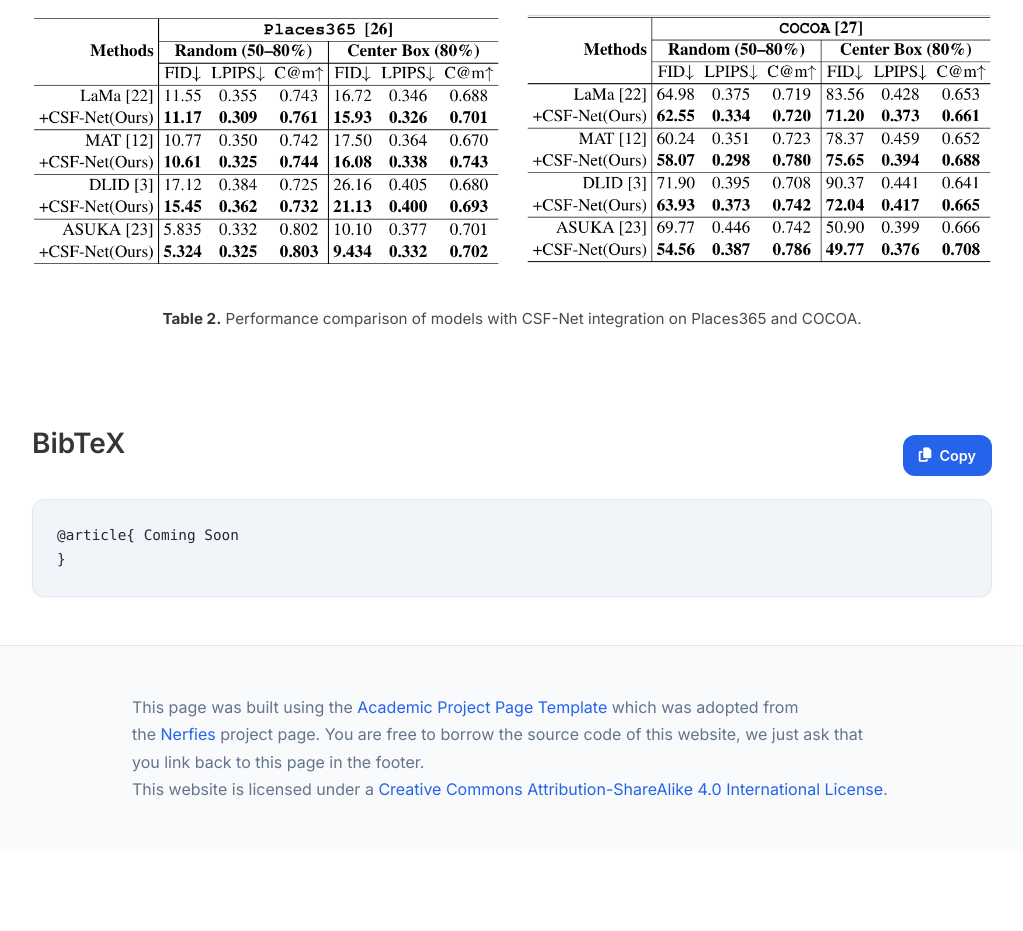
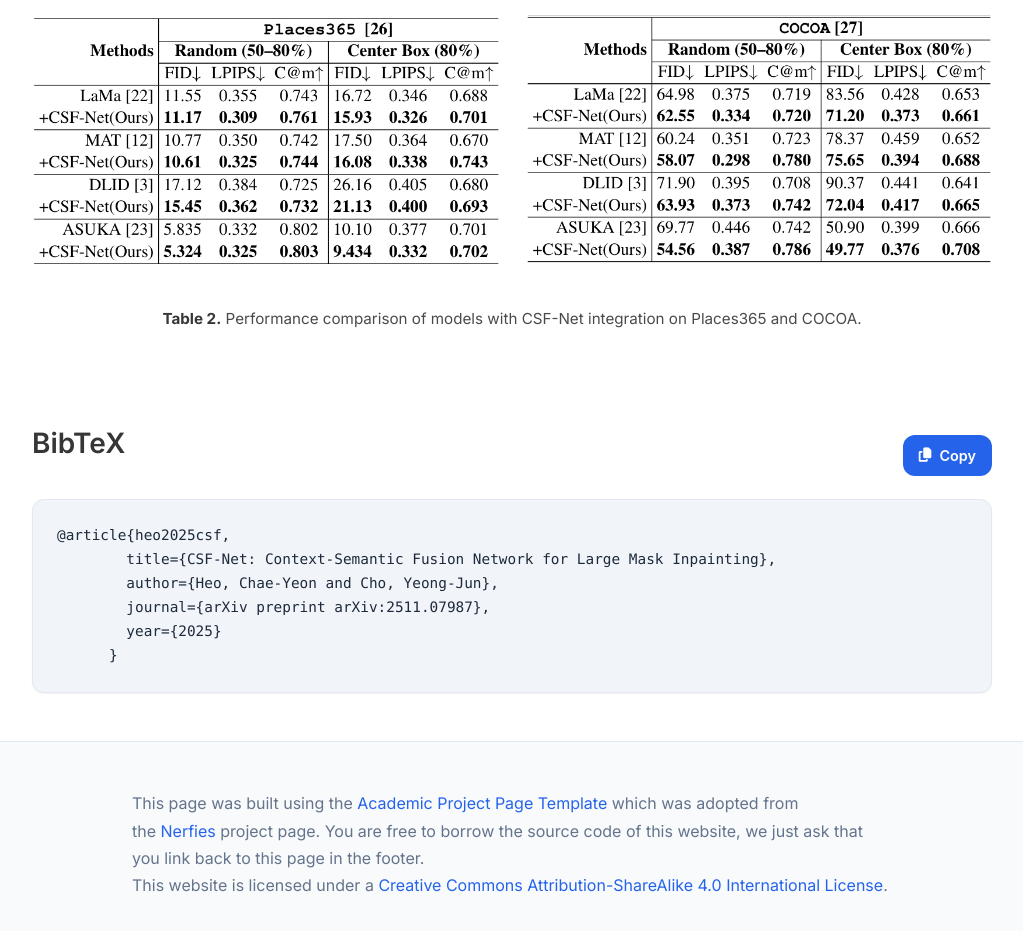
Before and after one commit to chaeyeonheo/chaeyeonheo.github.io, a plain HTML site: page CSF-Net/index.html in a window 1280 px wide. Shown: the part 5516-6447 px from the top of the page, without its empty margins (128-1151 px from the left). Before the commit the page ends 6367 px from the top, so only its background shows below. Drawn offline with nearby package versions, Linux system fonts and the light colour scheme; some icons are missing.

Commit message:
Update index.html

```diff
--- a/CSF-Net/index.html
+++ b/CSF-Net/index.html
@@ -534,8 +534,12 @@
           <span class="copy-text">Copy</span>
         </button>
       </div>
-      <pre id="bibtex-code"><code>@article{ Coming Soon
-}</code></pre>
+      <pre id="bibtex-code"><code>@article{heo2025csf,
+        title={CSF-Net: Context-Semantic Fusion Network for Large Mask Inpainting},
+        author={Heo, Chae-Yeon and Cho, Yeong-Jun},
+        journal={arXiv preprint arXiv:2511.07987},
+        year={2025}
+      }</code></pre>
     </div>
 </section>
 <!--End BibTex citation -->
```
